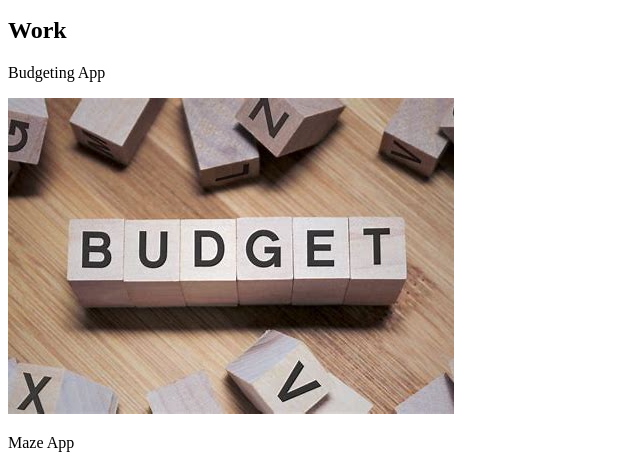
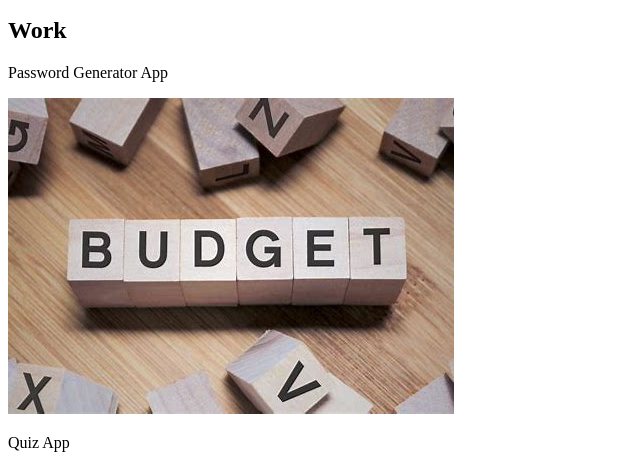
Before and after one commit to EAlcala92/Portfolio, a plain HTML site: page index.html in a window 1280 px wide. Shown: the part 542-1007 px from the top of the page, 0-640 px from the left. Drawn offline with Linux system fonts and the light colour scheme.

Commit message:
Updated the Apps

```diff
--- a/index.html
+++ b/index.html
@@ -37,16 +37,16 @@
 <main>
     <h2>Work</h2>
         <div class="column">
-            <div class = "images" id = "budget">
+            <div class = "images" id = "Password">
                 <section id = "textbox">
-                    <p>Budgeting App</p>
+                    <p>Password Generator App</p>
                 </section>
                 <img src = "./images/budget.jpg">
             </div>
 
             <div class = "images">
                <section class = "textbox">
-                    <p>Maze App</p>
+                    <p>Quiz App</p>
                </section>
                <img src = "./images/Maze.jpg">
             </div>
```
